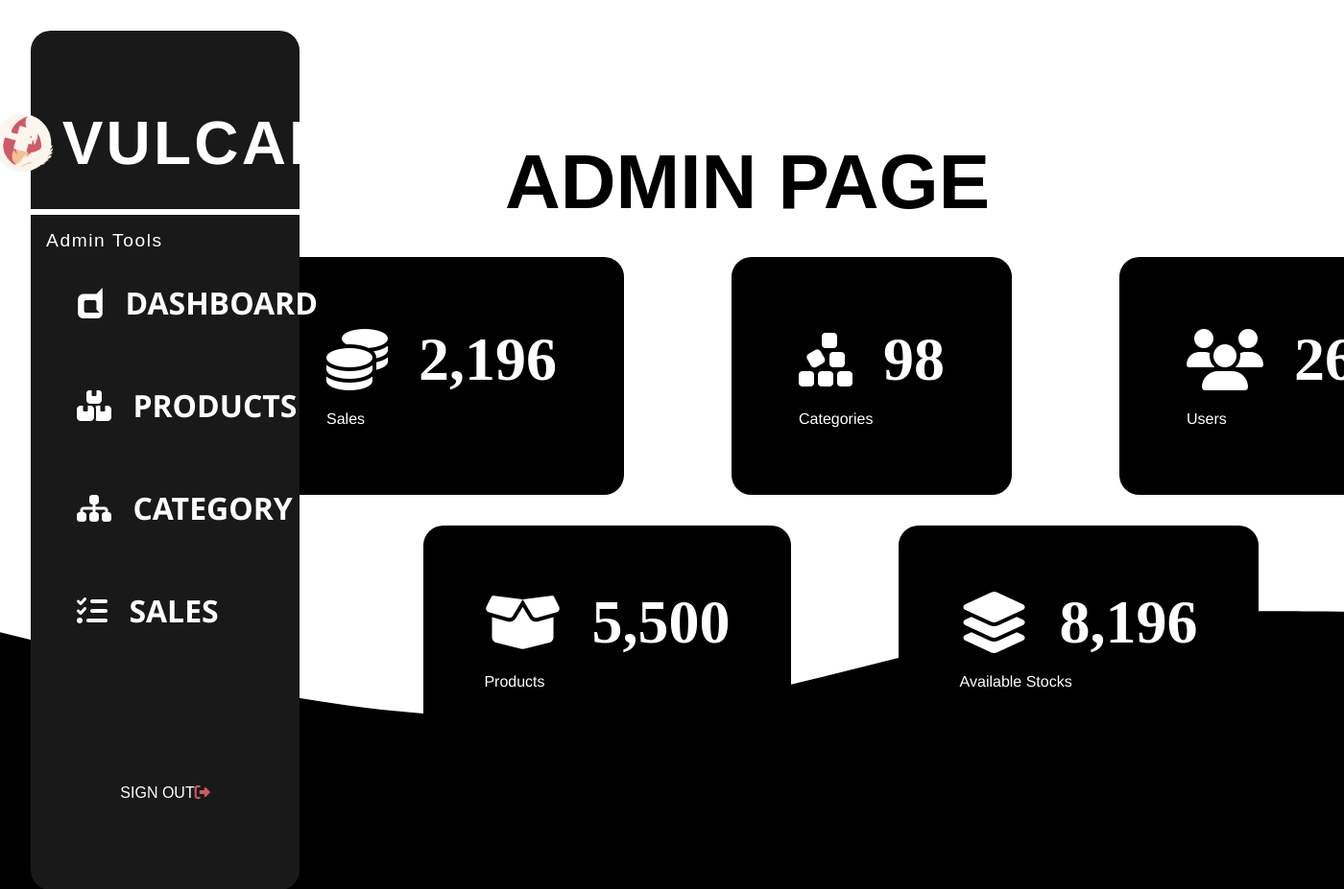
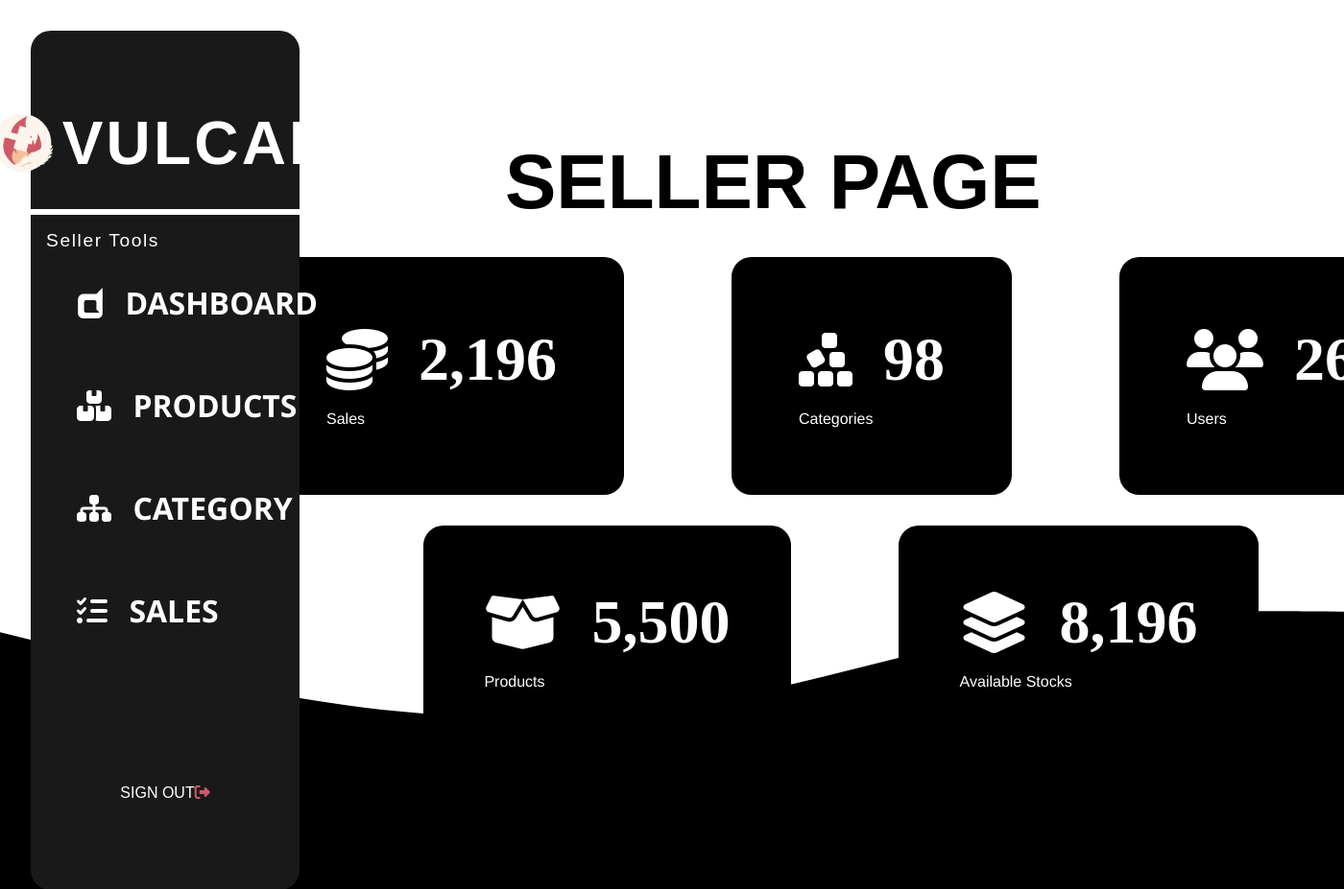
Before and after one commit to ClydeMondero/SportsHub, a PHP site: page /dashboard-page.php in a window 1400 px wide; the page is wider, and only the part inside the window is pictured. Shown: the top 927 px of that part at 96% size. Run offline with PHP 8.4, Linux system fonts and the light colour scheme.

Commit message:
Changed Admin to Seller

```diff
--- a/php/dashboard-page.php
+++ b/php/dashboard-page.php
@@ -13,7 +13,7 @@
         <?php
             include("../php/dashboard.php");?>
         <div class="admin-container">
-                <span>ADMIN PAGE</span>
+                <span>SELLER PAGE</span>
             <div class="first-row-container">
                 <div class="rows">
                     <div class="rows-content">
--- a/php/dashboard.php
+++ b/php/dashboard.php
@@ -18,7 +18,7 @@
         <hr class="line">
         <div class="admin-tools">
             <div class="admin-tools-label">
-                <p>Admin Tools</p>
+                <p>Seller Tools</p>
             </div>
             <a href="dashboard-page.php" style="text-decoration:none;"><div class="dashboard-features">
                 <i class="fa-brands fa-dashcube"></i>
```
